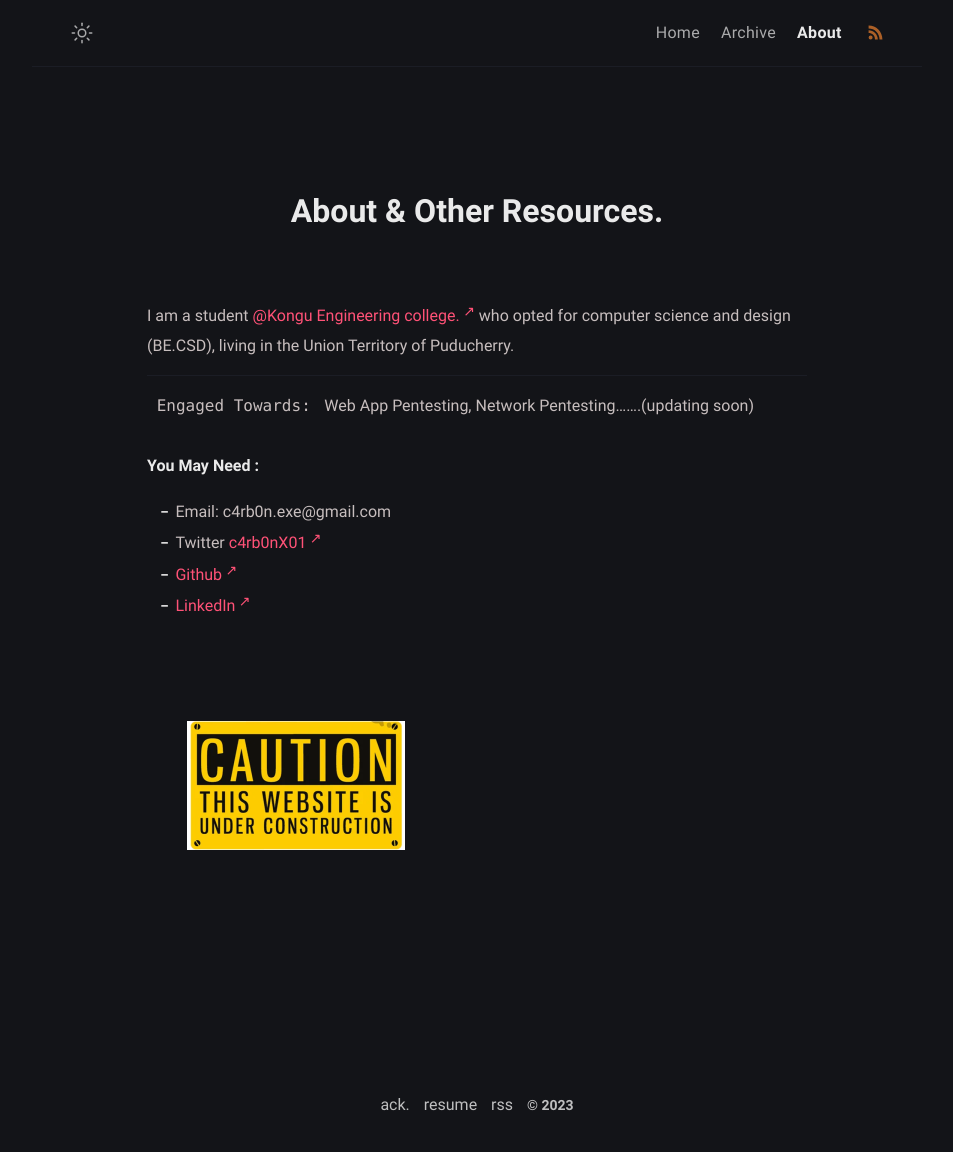
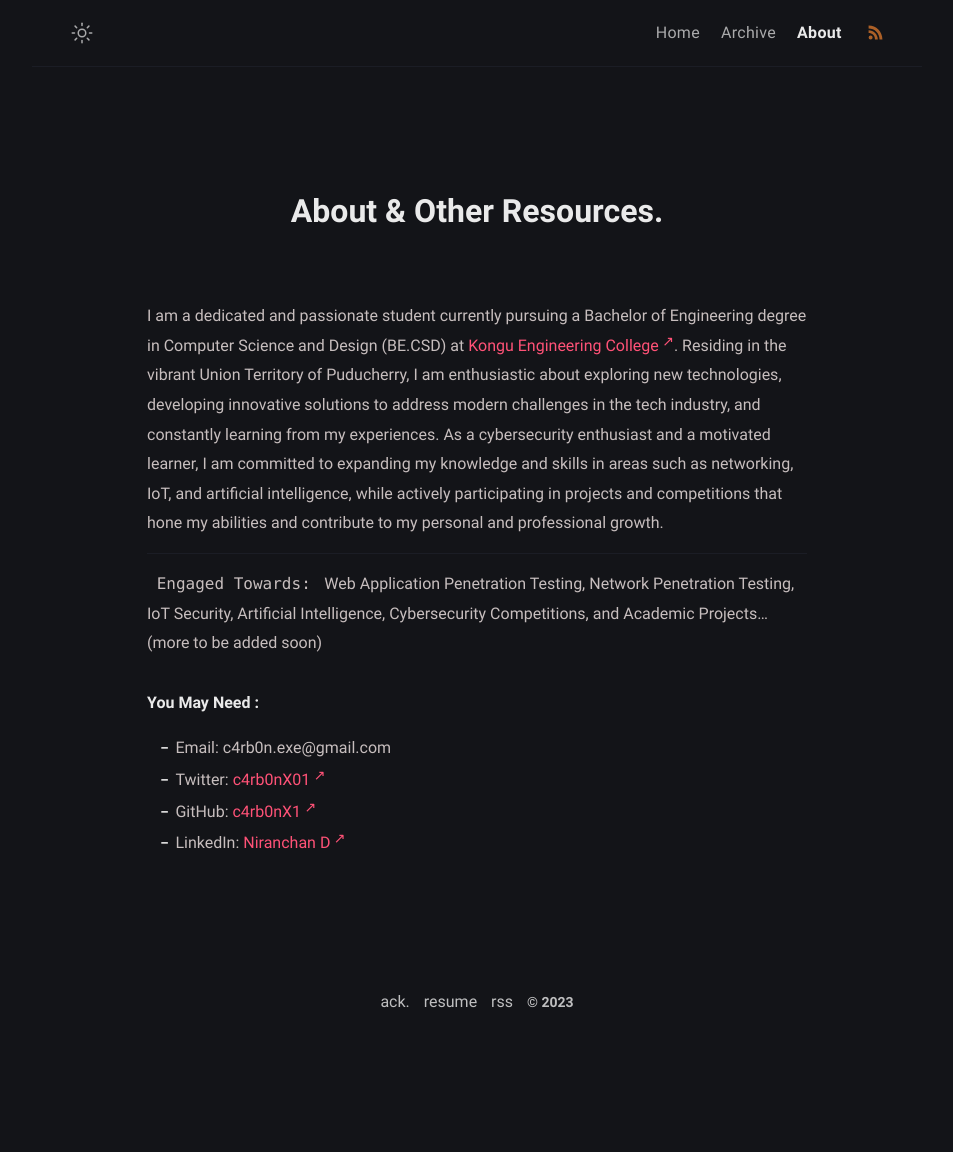
Before and after one commit to c4rb0nX01/c4rb0n.github.io, a Jekyll site: the page built from about.md, in a window 1280 px wide. Shown: the whole page, without its empty margins (163-1116 px from the left). Built offline with Jekyll 4.4.1, drawn with Linux system fonts in a browser that asks for light colours; after the commit the page ends 1048 px from its top, so only the background shows below that.

Commit message:
Update about.md

```diff
--- a/about.md
+++ b/about.md
@@ -6,17 +6,17 @@ excerpt: I am a dedicated and passionate student currently pursuing a Bachelor o
 comments: false
 ---
 
-I am a student <a href="https://kongu.ac.in/" target="_blank" rel="noopener">@Kongu Engineering college.</a> who opted for computer science and design (BE.CSD), living in the Union Territory of Puducherry.
+I am a dedicated and passionate student currently pursuing a Bachelor of Engineering degree in Computer Science and Design (BE.CSD) at <a href="https://kongu.ac.in/" target="_blank" rel="noopener">Kongu Engineering College</a>. Residing in the vibrant Union Territory of Puducherry, I am enthusiastic about exploring new technologies, developing innovative solutions to address modern challenges in the tech industry, and constantly learning from my experiences. As a cybersecurity enthusiast and a motivated learner, I am committed to expanding my knowledge and skills in areas such as networking, IoT, and artificial intelligence, while actively participating in projects and competitions that hone my abilities and contribute to my personal and professional growth.
 <hr>
 <code> Engaged Towards: </code>
-Web App Pentesting, Network Pentesting.......(updating soon)
+Web Application Penetration Testing, Network Penetration Testing, IoT Security, Artificial Intelligence, Cybersecurity Competitions, and Academic Projects... (more to be added soon)
 
 
 **You May Need :**
 
 - Email: c4rb0n.exe@gmail.com
-- Twitter <a href="https://twitter.com/c4rb0nX01" target="_blank" rel="noopener">c4rb0nX01</a>
-- <a href="https://github.com/c4rb0nX1/" target="_blank" rel="noopener">Github</a>
-- <a href="https://www.linkedin.com/in/niranchan-d-a900b2225/" target="_blank" rel="noopener">LinkedIn</a>
+- Twitter: <a href="https://twitter.com/c4rb0nX01" target="_blank" rel="noopener">c4rb0nX01</a>
+- GitHub: <a href="https://github.com/c4rb0nX1/" target="_blank" rel="noopener">c4rb0nX1</a>
+- LinkedIn: <a href="https://www.linkedin.com/in/niranchan-d-a900b2225/" target="_blank" rel="noopener">Niranchan D</a>
 
-<img src="/assets/img/unknown.png" alt="unkown logo" style="height: 300px; width:300px;"/>
+<!-- <img src="/assets/img/unknown.png" alt="unkown logo" style="height: 300px; width:300px;"/> -->
```
